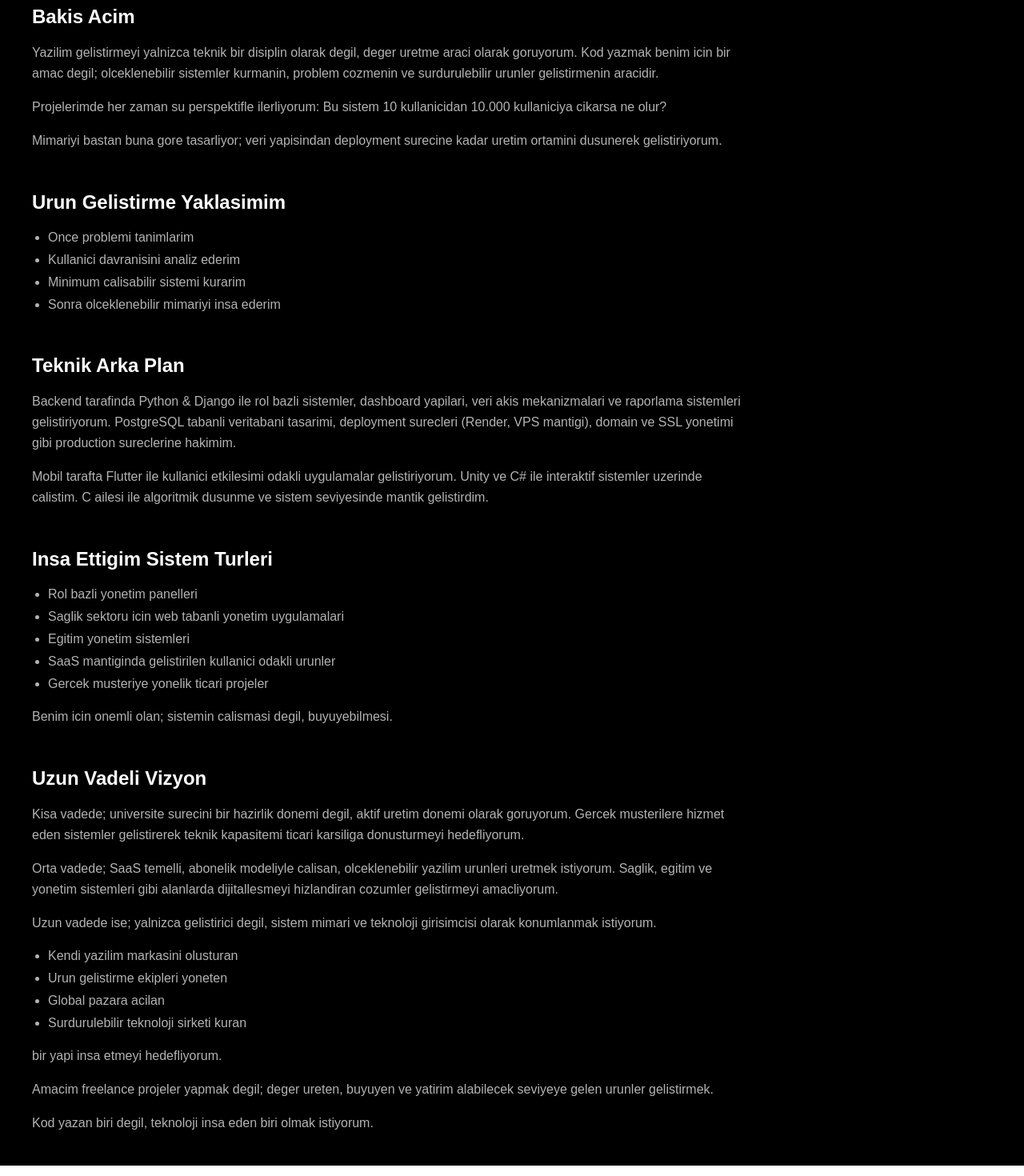
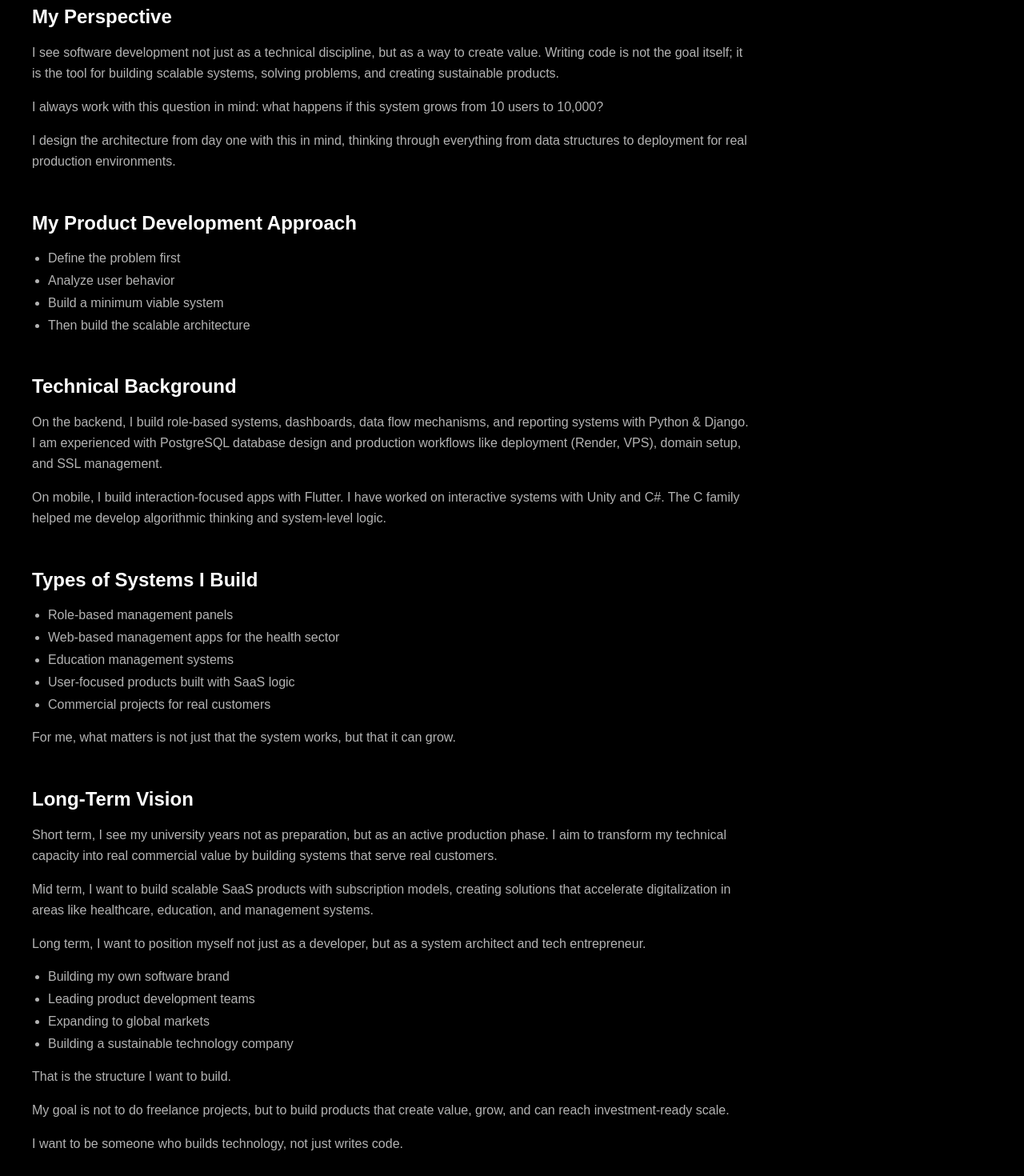
Before and after one commit to furkandalyan/site, a Next.js app: page /en/about in a window 1280 px wide. Shown: the part 260-1730 px from the top of the page at 80% size. Built offline with nearby package versions, Linux system fonts and the light colour scheme.

Commit message:
Add EN about content

```diff
--- a/src/app/[lang]/about/page.tsx
+++ b/src/app/[lang]/about/page.tsx
@@ -3,111 +3,169 @@ export default async function About({
 }: {
   params: Promise<{ lang: "tr" | "en" }>;
 }) {
-  await params;
+  const { lang } = await params;
+  const isTr = lang === "tr";
 
   return (
     <div className="max-w-4xl space-y-12">
       <header className="space-y-3">
         <h1 className="text-4xl font-bold">Mahir Furkan Dalyan</h1>
         <p className="text-white/70 text-lg">
-          Computer Engineering Student | Product Builder | Tech Entrepreneur (in
-          progress)
+          {isTr
+            ? "Computer Engineering Student | Product Builder | Tech Entrepreneur (in progress)"
+            : "Computer Engineering Student | Product Builder | Tech Entrepreneur (in progress)"}
         </p>
         <p className="text-white/70 text-lg">Founder Mindset</p>
       </header>
 
       <section className="space-y-4">
-        <h2 className="text-2xl font-semibold">Bakis Acim</h2>
+        <h2 className="text-2xl font-semibold">
+          {isTr ? "Bakis Acim" : "My Perspective"}
+        </h2>
         <p className="text-white/70 leading-relaxed">
-          Yazilim gelistirmeyi yalnizca teknik bir disiplin olarak degil, deger
-          uretme araci olarak goruyorum. Kod yazmak benim icin bir amac degil;
-          olceklenebilir sistemler kurmanin, problem cozmenin ve surdurulebilir
-          urunler gelistirmenin aracidir.
+          {isTr
+            ? "Yazilim gelistirmeyi yalnizca teknik bir disiplin olarak degil, deger uretme araci olarak goruyorum. Kod yazmak benim icin bir amac degil; olceklenebilir sistemler kurmanin, problem cozmenin ve surdurulebilir urunler gelistirmenin aracidir."
+            : "I see software development not just as a technical discipline, but as a way to create value. Writing code is not the goal itself; it is the tool for building scalable systems, solving problems, and creating sustainable products."}
         </p>
         <p className="text-white/70 leading-relaxed">
-          Projelerimde her zaman su perspektifle ilerliyorum: Bu sistem 10
-          kullanicidan 10.000 kullaniciya cikarsa ne olur?
+          {isTr
+            ? "Projelerimde her zaman su perspektifle ilerliyorum: Bu sistem 10 kullanicidan 10.000 kullaniciya cikarsa ne olur?"
+            : "I always work with this question in mind: what happens if this system grows from 10 users to 10,000?"}
         </p>
         <p className="text-white/70 leading-relaxed">
-          Mimariyi bastan buna gore tasarliyor; veri yapisindan deployment
-          surecine kadar uretim ortamini dusunerek gelistiriyorum.
+          {isTr
+            ? "Mimariyi bastan buna gore tasarliyor; veri yapisindan deployment surecine kadar uretim ortamini dusunerek gelistiriyorum."
+            : "I design the architecture from day one with this in mind, thinking through everything from data structures to deployment for real production environments."}
         </p>
       </section>
 
       <section className="space-y-4">
-        <h2 className="text-2xl font-semibold">Urun Gelistirme Yaklasimim</h2>
+        <h2 className="text-2xl font-semibold">
+          {isTr ? "Urun Gelistirme Yaklasimim" : "My Product Development Approach"}
+        </h2>
         <ul className="list-disc pl-5 text-white/70 space-y-1">
-          <li>Once problemi tanimlarim</li>
-          <li>Kullanici davranisini analiz ederim</li>
-          <li>Minimum calisabilir sistemi kurarim</li>
-          <li>Sonra olceklenebilir mimariyi insa ederim</li>
+          <li>{isTr ? "Once problemi tanimlarim" : "Define the problem first"}</li>
+          <li>
+            {isTr
+              ? "Kullanici davranisini analiz ederim"
+              : "Analyze user behavior"}
+          </li>
+          <li>
+            {isTr
+              ? "Minimum calisabilir sistemi kurarim"
+              : "Build a minimum viable system"}
+          </li>
+          <li>
+            {isTr
+              ? "Sonra olceklenebilir mimariyi insa ederim"
+              : "Then build the scalable architecture"}
+          </li>
         </ul>
       </section>
 
       <section className="space-y-4">
-        <h2 className="text-2xl font-semibold">Teknik Arka Plan</h2>
+        <h2 className="text-2xl font-semibold">
+          {isTr ? "Teknik Arka Plan" : "Technical Background"}
+        </h2>
         <p className="text-white/70 leading-relaxed">
-          Backend tarafinda Python & Django ile rol bazli sistemler, dashboard
-          yapilari, veri akis mekanizmalari ve raporlama sistemleri
-          gelistiriyorum. PostgreSQL tabanli veritabani tasarimi, deployment
-          surecleri (Render, VPS mantigi), domain ve SSL yonetimi gibi production
-          sureclerine hakimim.
+          {isTr
+            ? "Backend tarafinda Python & Django ile rol bazli sistemler, dashboard yapilari, veri akis mekanizmalari ve raporlama sistemleri gelistiriyorum. PostgreSQL tabanli veritabani tasarimi, deployment surecleri (Render, VPS mantigi), domain ve SSL yonetimi gibi production sureclerine hakimim."
+            : "On the backend, I build role-based systems, dashboards, data flow mechanisms, and reporting systems with Python & Django. I am experienced with PostgreSQL database design and production workflows like deployment (Render, VPS), domain setup, and SSL management."}
         </p>
         <p className="text-white/70 leading-relaxed">
-          Mobil tarafta Flutter ile kullanici etkilesimi odakli uygulamalar
-          gelistiriyorum. Unity ve C# ile interaktif sistemler uzerinde calistim.
-          C ailesi ile algoritmik dusunme ve sistem seviyesinde mantik
-          gelistirdim.
+          {isTr
+            ? "Mobil tarafta Flutter ile kullanici etkilesimi odakli uygulamalar gelistiriyorum. Unity ve C# ile interaktif sistemler uzerinde calistim. C ailesi ile algoritmik dusunme ve sistem seviyesinde mantik gelistirdim."
+            : "On mobile, I build interaction-focused apps with Flutter. I have worked on interactive systems with Unity and C#. The C family helped me develop algorithmic thinking and system-level logic."}
         </p>
       </section>
 
       <section className="space-y-4">
-        <h2 className="text-2xl font-semibold">Insa Ettigim Sistem Turleri</h2>
+        <h2 className="text-2xl font-semibold">
+          {isTr ? "Insa Ettigim Sistem Turleri" : "Types of Systems I Build"}
+        </h2>
         <ul className="list-disc pl-5 text-white/70 space-y-1">
-          <li>Rol bazli yonetim panelleri</li>
-          <li>Saglik sektoru icin web tabanli yonetim uygulamalari</li>
-          <li>Egitim yonetim sistemleri</li>
-          <li>SaaS mantiginda gelistirilen kullanici odakli urunler</li>
-          <li>Gercek musteriye yonelik ticari projeler</li>
+          <li>
+            {isTr
+              ? "Rol bazli yonetim panelleri"
+              : "Role-based management panels"}
+          </li>
+          <li>
+            {isTr
+              ? "Saglik sektoru icin web tabanli yonetim uygulamalari"
+              : "Web-based management apps for the health sector"}
+          </li>
+          <li>
+            {isTr ? "Egitim yonetim sistemleri" : "Education management systems"}
+          </li>
+          <li>
+            {isTr
+              ? "SaaS mantiginda gelistirilen kullanici odakli urunler"
+              : "User-focused products built with SaaS logic"}
+          </li>
+          <li>
+            {isTr
+              ? "Gercek musteriye yonelik ticari projeler"
+              : "Commercial projects for real customers"}
+          </li>
         </ul>
         <p className="text-white/70 leading-relaxed">
-          Benim icin onemli olan; sistemin calismasi degil, buyuyebilmesi.
+          {isTr
+            ? "Benim icin onemli olan; sistemin calismasi degil, buyuyebilmesi."
+            : "For me, what matters is not just that the system works, but that it can grow."}
         </p>
       </section>
 
       <section className="space-y-4">
-        <h2 className="text-2xl font-semibold">Uzun Vadeli Vizyon</h2>
+        <h2 className="text-2xl font-semibold">
+          {isTr ? "Uzun Vadeli Vizyon" : "Long-Term Vision"}
+        </h2>
         <p className="text-white/70 leading-relaxed">
-          Kisa vadede; universite surecini bir hazirlik donemi degil, aktif
-          uretim donemi olarak goruyorum. Gercek musterilere hizmet eden
-          sistemler gelistirerek teknik kapasitemi ticari karsiliga donusturmeyi
-          hedefliyorum.
+          {isTr
+            ? "Kisa vadede; universite surecini bir hazirlik donemi degil, aktif uretim donemi olarak goruyorum. Gercek musterilere hizmet eden sistemler gelistirerek teknik kapasitemi ticari karsiliga donusturmeyi hedefliyorum."
+            : "Short term, I see my university years not as preparation, but as an active production phase. I aim to transform my technical capacity into real commercial value by building systems that serve real customers."}
         </p>
         <p className="text-white/70 leading-relaxed">
-          Orta vadede; SaaS temelli, abonelik modeliyle calisan, olceklenebilir
-          yazilim urunleri uretmek istiyorum. Saglik, egitim ve yonetim
-          sistemleri gibi alanlarda dijitallesmeyi hizlandiran cozumler
-          gelistirmeyi amacliyorum.
+          {isTr
+            ? "Orta vadede; SaaS temelli, abonelik modeliyle calisan, olceklenebilir yazilim urunleri uretmek istiyorum. Saglik, egitim ve yonetim sistemleri gibi alanlarda dijitallesmeyi hizlandiran cozumler gelistirmeyi amacliyorum."
+            : "Mid term, I want to build scalable SaaS products with subscription models, creating solutions that accelerate digitalization in areas like healthcare, education, and management systems."}
         </p>
         <p className="text-white/70 leading-relaxed">
-          Uzun vadede ise; yalnizca gelistirici degil, sistem mimari ve teknoloji
-          girisimcisi olarak konumlanmak istiyorum.
+          {isTr
+            ? "Uzun vadede ise; yalnizca gelistirici degil, sistem mimari ve teknoloji girisimcisi olarak konumlanmak istiyorum."
+            : "Long term, I want to position myself not just as a developer, but as a system architect and tech entrepreneur."}
         </p>
         <ul className="list-disc pl-5 text-white/70 space-y-1">
-          <li>Kendi yazilim markasini olusturan</li>
-          <li>Urun gelistirme ekipleri yoneten</li>
-          <li>Global pazara acilan</li>
-          <li>Surdurulebilir teknoloji sirketi kuran</li>
+          <li>
+            {isTr
+              ? "Kendi yazilim markasini olusturan"
+              : "Building my own software brand"}
+          </li>
+          <li>
+            {isTr
+              ? "Urun gelistirme ekipleri yoneten"
+              : "Leading product development teams"}
+          </li>
+          <li>
+            {isTr ? "Global pazara acilan" : "Expanding to global markets"}
+          </li>
+          <li>
+            {isTr
+              ? "Surdurulebilir teknoloji sirketi kuran"
+              : "Building a sustainable technology company"}
+          </li>
         </ul>
         <p className="text-white/70 leading-relaxed">
-          bir yapi insa etmeyi hedefliyorum.
+          {isTr ? "bir yapi insa etmeyi hedefliyorum." : "That is the structure I want to build."}
         </p>
         <p className="text-white/70 leading-relaxed">
-          Amacim freelance projeler yapmak degil; deger ureten, buyuyen ve
-          yatirim alabilecek seviyeye gelen urunler gelistirmek.
+          {isTr
+            ? "Amacim freelance projeler yapmak degil; deger ureten, buyuyen ve yatirim alabilecek seviyeye gelen urunler gelistirmek."
+            : "My goal is not to do freelance projects, but to build products that create value, grow, and can reach investment-ready scale."}
         </p>
         <p className="text-white/70 leading-relaxed">
-          Kod yazan biri degil, teknoloji insa eden biri olmak istiyorum.
+          {isTr
+            ? "Kod yazan biri degil, teknoloji insa eden biri olmak istiyorum."
+            : "I want to be someone who builds technology, not just writes code."}
         </p>
       </section>
     </div>
```
